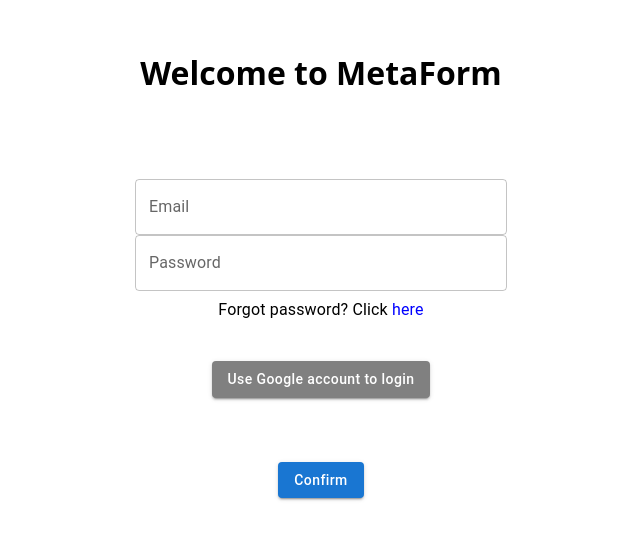
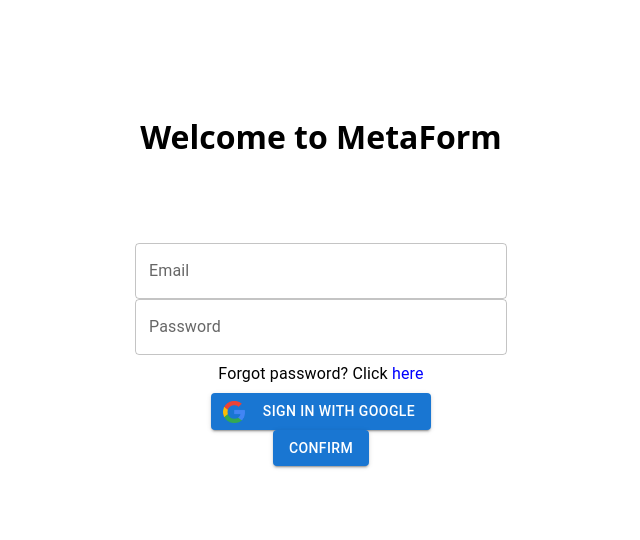
Before and after one commit to bennychen2004181026/MetaForm-Front, a React (Create React App) app: page /login in a window 1280 px wide. Shown: the part 140-680 px from the top of the page, without its empty margins (319-959 px from the left). Built offline with nearby package versions, Linux system fonts and the light colour scheme.

Commit message:
update code based on feedback

```diff
--- a/src/pages/LoginPage/LoginPage.tsx
+++ b/src/pages/LoginPage/LoginPage.tsx
@@ -4,6 +4,7 @@ import { TextField, Typography } from '@mui/material';
 import { useNavigate } from 'react-router-dom';
 import styled from 'styled-components';
 
+import googleIcon from '@/assets/images/google-icon-logo.png';
 import StyledButton from '@/components/Button/Button';
 import Hyperlink from '@/components/StyledLink/';
 import useForm from '@/hooks/useForm';
@@ -18,6 +19,23 @@ const Content = styled.div`
     justify-conetnet: center;
     width: 30%;
     min-width: 350px;
+`;
+
+const GoogleIcon = styled.img`
+    margin-right: 10px;
+    width: 22px;
+    height: 22px;
+`;
+
+interface ButtonProps {
+    backgroundColor: string;
+}
+
+const LoginButton = styled(StyledButton)<ButtonProps>`
+    margin: 2rem;
+    background-color: ${(props) => props.backgroundColor};
+    font-weight: bold;
+    text-transform: none;
 `;
 
 interface CustomFieldProps {
@@ -54,7 +72,7 @@ const Login = () => {
     const { data, focus, onBlur, onChange, validation } = useForm(formField);
     const navigate = useNavigate();
     const forgotPassword = () => {
-        const path = `../forgetpassword`;
+        const path = `../forgot-password`;
         navigate(path);
     };
     return (
@@ -79,15 +97,14 @@ const Login = () => {
             <Typography variant="subtitle1" sx={{ padding: '5px' }}>
                 Forgot password? Click <Hyperlink text="here" onClick={forgotPassword} />
             </Typography>
-            <StyledButton
+            <LoginButton
                 variant="contained"
-                sx={{ margin: '2rem', backgroundColor: 'grey', textTransform: 'none' }}
+                startIcon={<GoogleIcon src={googleIcon} />}
+                backgroundColor="silver"
             >
-                Use Google account to login
-            </StyledButton>
-            <StyledButton variant="contained" sx={{ margin: '2rem', textTransform: 'none' }}>
-                Confirm
-            </StyledButton>
+                Sign in with Google
+            </LoginButton>
+            <LoginButton variant="contained">Confirm</LoginButton>
         </Content>
     );
 };
```
